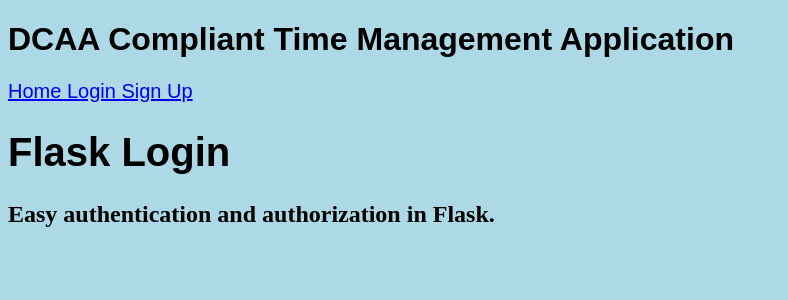
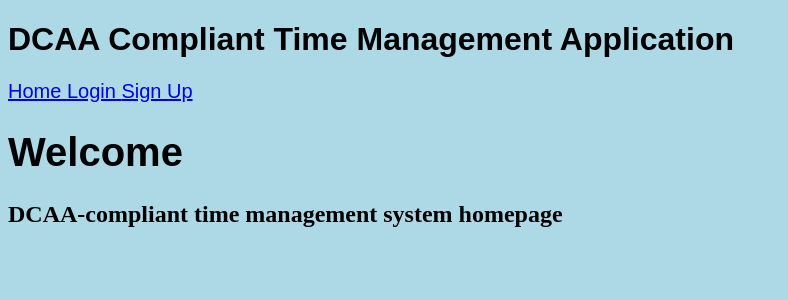
Before and after one commit to jsines/CSI4999-project, a Flask app: page / in a window 1280 px wide. Shown: the top 300 px of the page, without its empty margins (0-788 px from the left). Run offline with Flask 2, Linux system fonts and the light colour scheme; some libraries are stand-ins or nearby versions.

Commit message:
Update index.html

```diff
--- a/project/templates/index.html
+++ b/project/templates/index.html
@@ -1,8 +1,8 @@
 {% extends "base.html" %} {% block content %}
 <link rel="stylesheet" href="stylesheet.css">
 <h1 class="title">
-  Flask Login
+Welcome
 </h1>
 <h2 class="subtitle">
-  Easy authentication and authorization in Flask.
+  DCAA-compliant time management system homepage
 </h2> {% endblock %}
```
